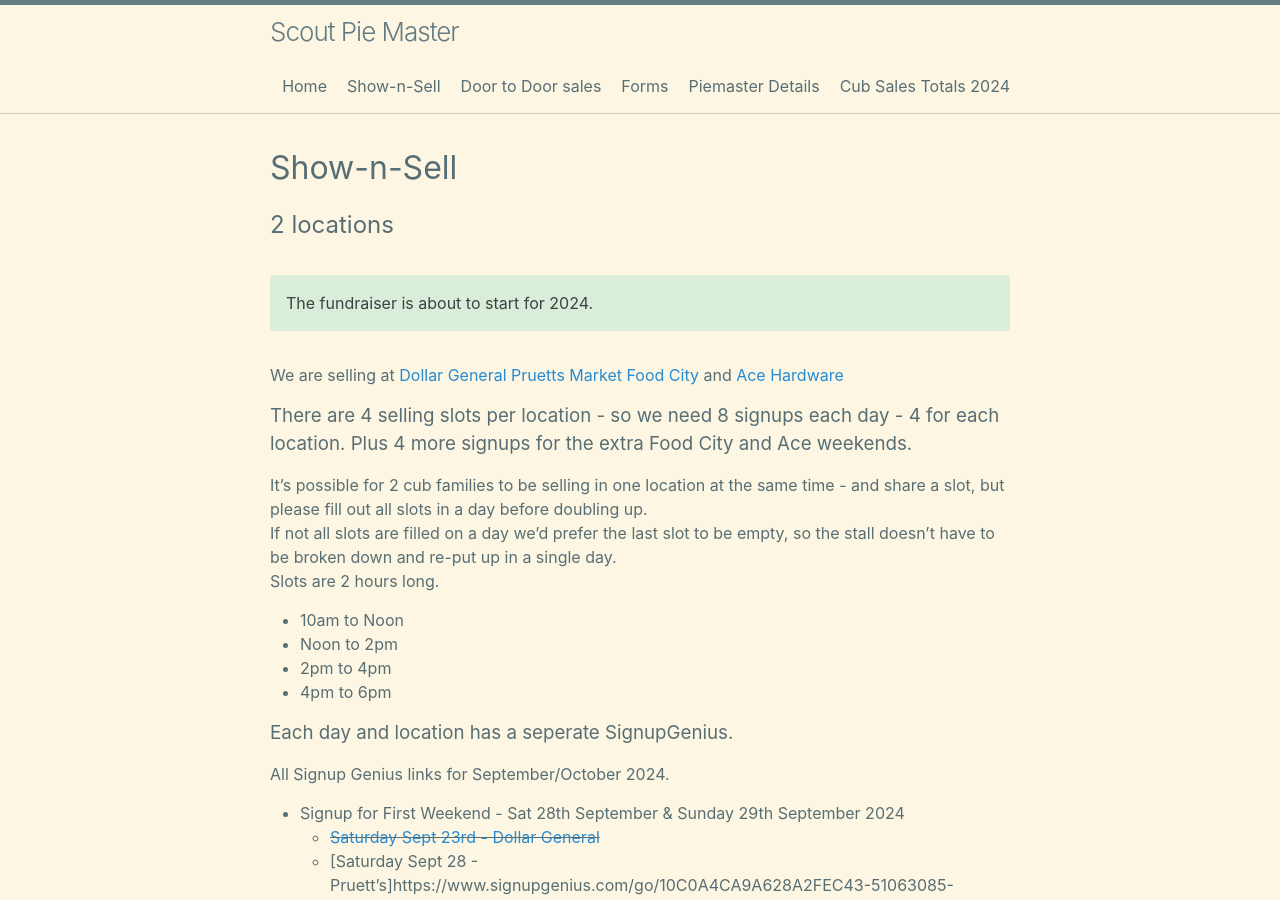
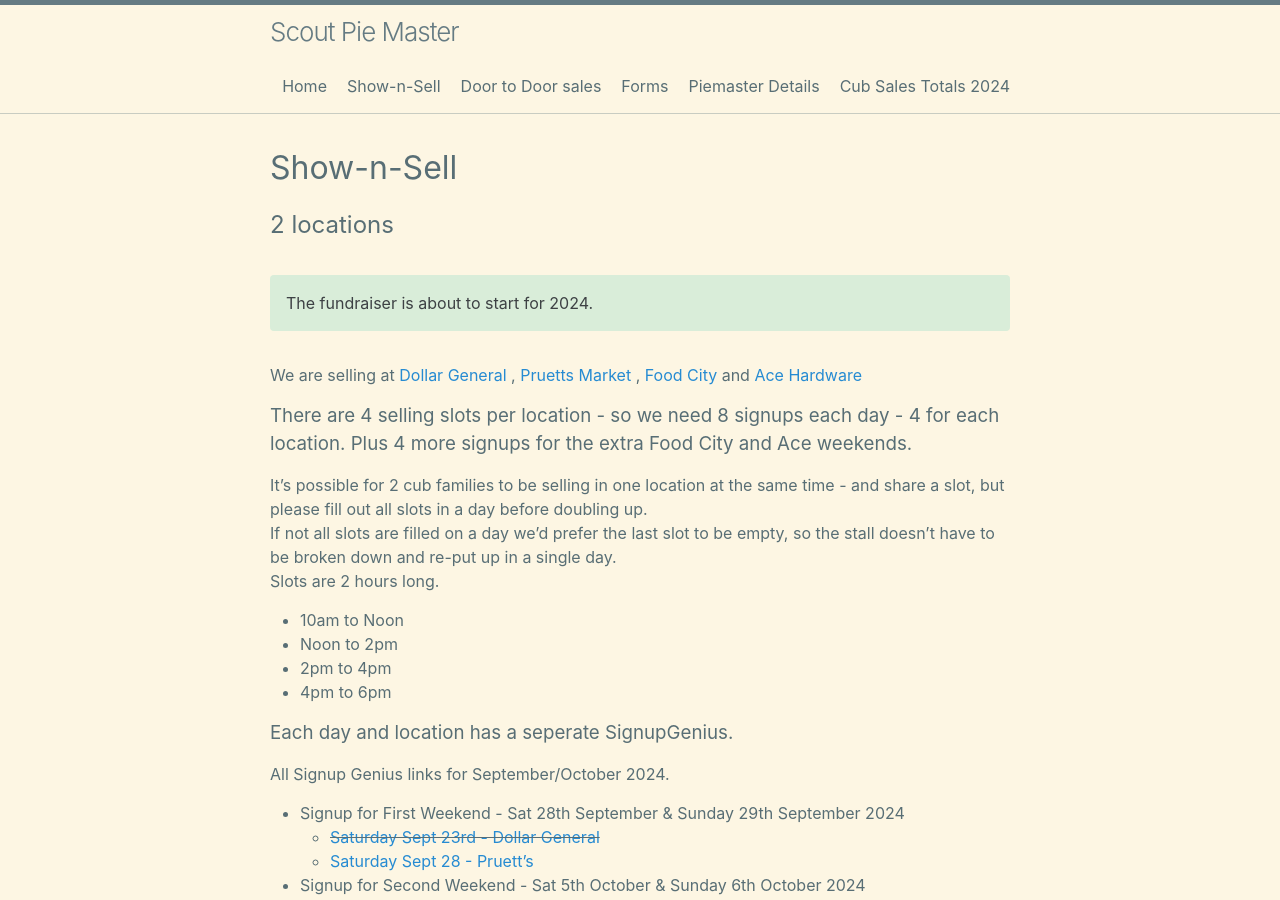
Before and after one commit to CodeJourneymen/scoutpiemaster, a Jekyll site: the page built from shownsell.md, in a window 1280 px wide and 900 px high. Built offline with Jekyll 4.4.1, drawn with Linux system fonts in a browser that asks for light colours; some of the changed text lies outside the part shown.

Commit message:
Update shownsell.md
Fixing some formatting for the SignUp Genius and the linked maps to the locations

```diff
--- a/shownsell.md
+++ b/shownsell.md
@@ -9,8 +9,8 @@ permalink: /shownsell/
 The fundraiser is about to start for 2024.
 {: .notice--success }
 
-We are selling at [Dollar General](https://www.google.com/maps/place/Dollar+General/@35.1744822,-85.3314633,17z/data=!3m2!4b1!5s0x8860f449559ad427:0xd12cea5ca04fd5cf!4m5!3m4!1s0x8860f44bffddafb7:0x14737cbbf3090bd2!8m2!3d35.1744822!4d-85.3292746)
-[Pruetts Market](https://www.google.com/maps/place/Pruett's+Market/@35.1386309,-85.330655,17z/data=!3m1!4b1!4m5!3m4!1s0x8860f5919d29f255:0x510723ddf790f66a!8m2!3d35.1386309!4d-85.328461)
+We are selling at [Dollar General](https://www.google.com/maps/place/Dollar+General/@35.1744822,-85.3314633,17z/data=!3m2!4b1!5s0x8860f449559ad427:0xd12cea5ca04fd5cf!4m5!3m4!1s0x8860f44bffddafb7:0x14737cbbf3090bd2!8m2!3d35.1744822!4d-85.3292746) ,
+[Pruetts Market](https://www.google.com/maps/place/Pruett's+Market/@35.1386309,-85.330655,17z/data=!3m1!4b1!4m5!3m4!1s0x8860f5919d29f255:0x510723ddf790f66a!8m2!3d35.1386309!4d-85.328461) ,
 [Food City](https://maps.app.goo.gl/AgoqyxFr9Rq8iB4Z9) and
 [Ace Hardware](https://maps.app.goo.gl/ppy6E4F8XSrnRCrD9)
 
@@ -30,7 +30,7 @@ Slots are 2 hours long.
 All Signup Genius links for September/October 2024.
 - Signup for First Weekend - Sat 28th September & Sunday 29th September 2024
   - ~~[Saturday Sept 23rd -  Dollar General](https://www.signupgenius.com/go/5080C4BAFAA29A2FA7-dollar)~~
-  - [Saturday Sept 28 - Pruett's]https://www.signupgenius.com/go/10C0A4CA9A628A2FEC43-51063085-moon#/
+  - [Saturday Sept 28 - Pruett's](https://www.signupgenius.com/go/10C0A4CA9A628A2FEC43-51063085-moon#/)
 
 - Signup for Second Weekend - Sat 5th October &  Sunday 6th October 2024
   - ~~[Saturday Sept 30th -  Dollar General](https://www.signupgenius.com/go/5080C4BAFAA29A2FA7-satsept1)~~
```
